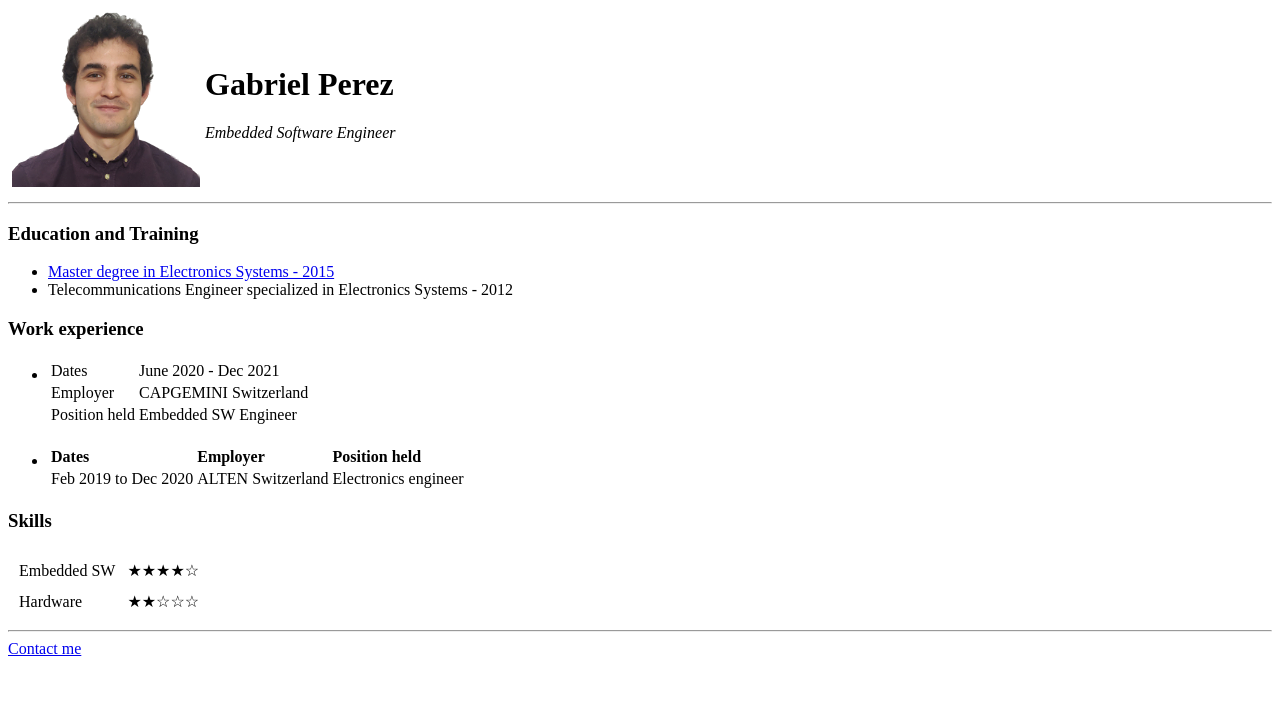
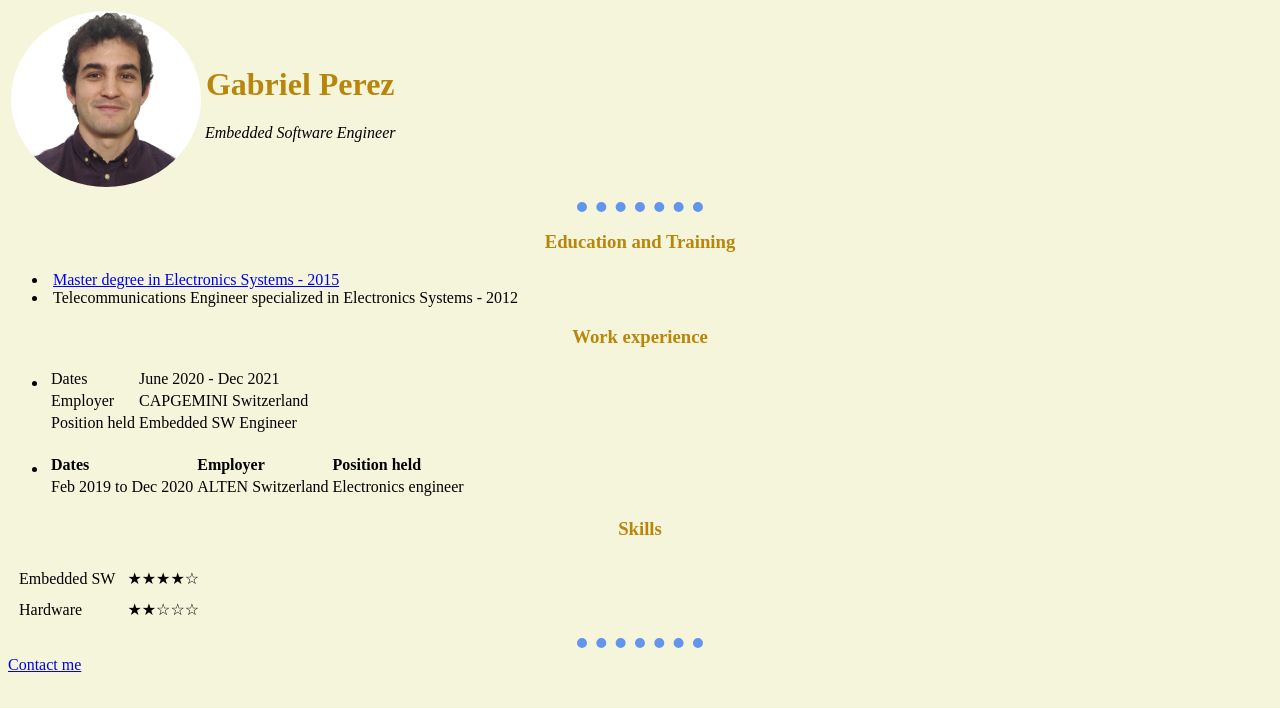
Before and after one commit to perezdgabriel/cv, a plain HTML site: page index.html in a window 1280 px wide. Drawn offline with Linux system fonts and the light colour scheme.

Commit message:
Style added

```diff
--- /dev/null
+++ b/css/styles.css
@@ -0,0 +1,35 @@
+body{
+    background-color: beige;
+  }
+
+  hr{
+    border-color:cornflowerblue;
+    border-style: none;
+    border-top-style: dotted;
+    border-width: 10px;
+    width: 10%;
+    height: 1;
+  }
+
+  h1 {
+      color:darkgoldenrod;
+      text-align: center;
+  }
+
+  h3 {
+      color: darkgoldenrod;
+      text-align: center;
+  }
+
+  ul{
+      text-indent: 5px;
+  }
+
+  img{
+      border-radius: 100%;
+      background-color: beige;
+  }
+
+  img:hover{
+    border-radius: 50%;
+  }
--- a/index.html
+++ b/index.html
@@ -4,6 +4,7 @@
     <meta charset="UTF-8" />
     <meta http-equiv="X-UA-Compatible" content="IE=edge" />
     <meta name="viewport" content="width=device-width, initial-scale=1.0" />
+    <link rel="stylesheet" href="css/styles.css">
     <title>Gabriel Perez CV</title>
   </head>
   <body>
```
Also changed, not shown: contact-me.html (+2 -1 lines), 1 other file.
